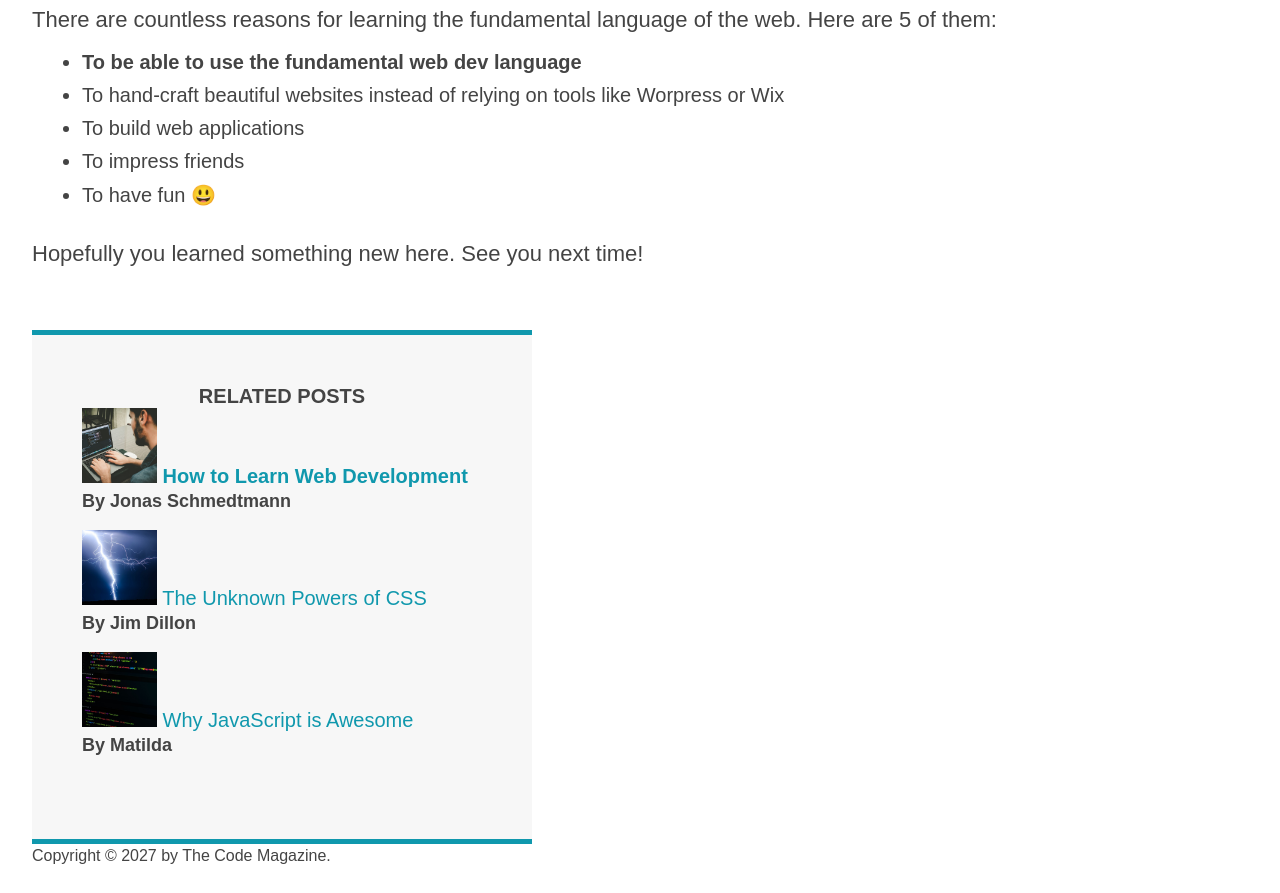
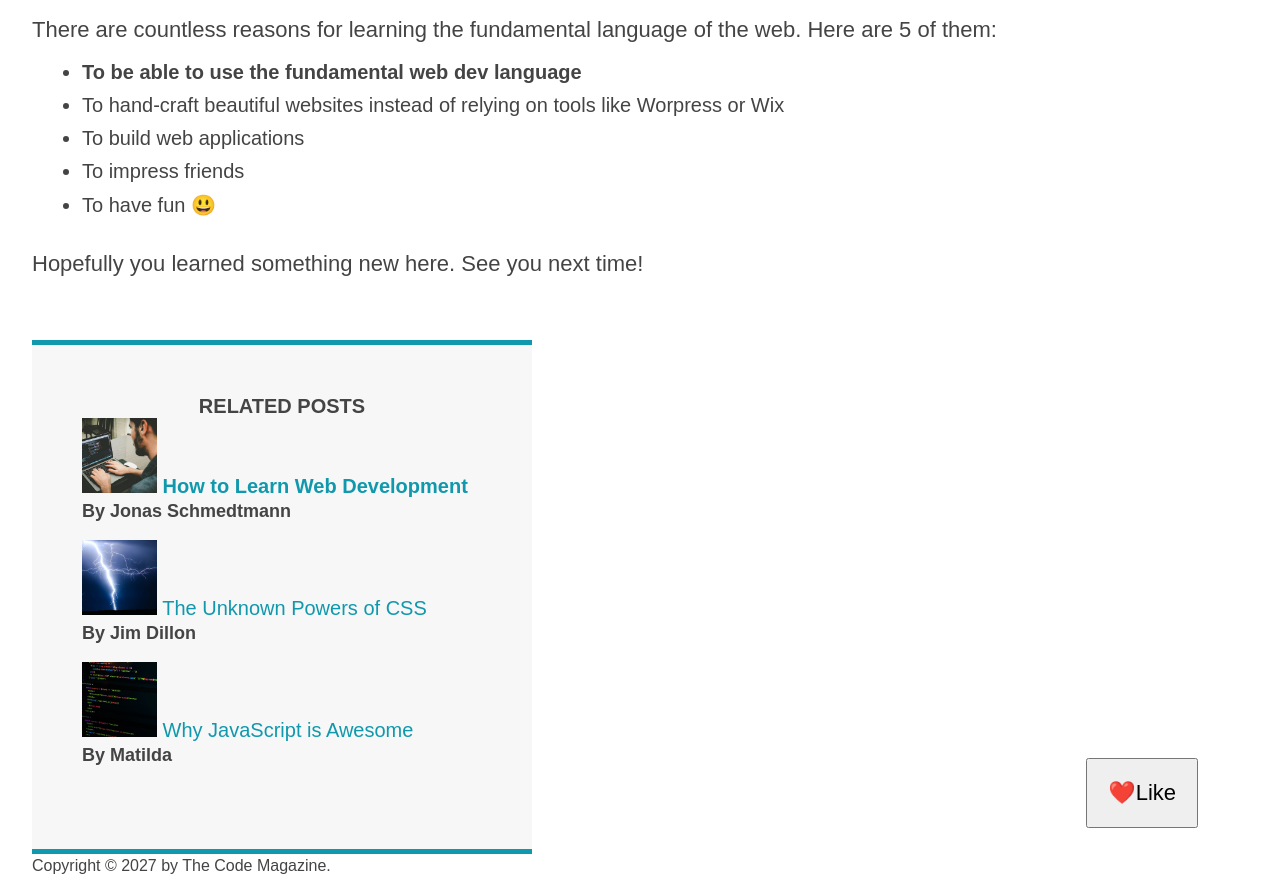
Before and after one commit to deepak-popup/HTML-CSS-Training, a plain HTML site: page 03-CSS-Fundamentals/index.html in a window 1280 px wide. Shown: the part 1474-2367 px from the top of the page. Drawn offline with Linux system fonts and the light colour scheme.

Commit message:
Section 3 - CSS Fundamentals

```diff
--- a/03-CSS-Fundamentals/index.html
+++ b/03-CSS-Fundamentals/index.html
@@ -147,6 +147,8 @@
           Copyright &copy; 2027 by The Code Magazine.
         </p>
       </footer>
+
+      <button>❤️Like</button>
     </div>
   </body>
 </html>
--- a/03-CSS-Fundamentals/style.css
+++ b/03-CSS-Fundamentals/style.css
@@ -12,6 +12,7 @@ body {
   width: 95%;
   border-top: 10px solid #1098ad;
   margin: 0 auto;
+  position: relative;
 }
 
 .main-header {
@@ -22,6 +23,16 @@ body {
 
 nav {
   font-size: 18px;
+}
+
+nav a:link {
+  margin-right: 20px;
+  margin-top: 10px;
+  display: inline-block;
+}
+
+nav a:link:last-child {
+  margin-right: 0;
 }
 
 article {
@@ -136,6 +147,15 @@ a:active {
   background-color: #0a7c8d34;
 }
 
+button {
+  font-size: 22px;
+  padding: 20px;
+  cursor: pointer;
+  position: absolute;
+  bottom: 50px;
+  right: 50px;
+}
+
 /* Resolving Conflicts */
 /* #copyright {
   color: red;
```
